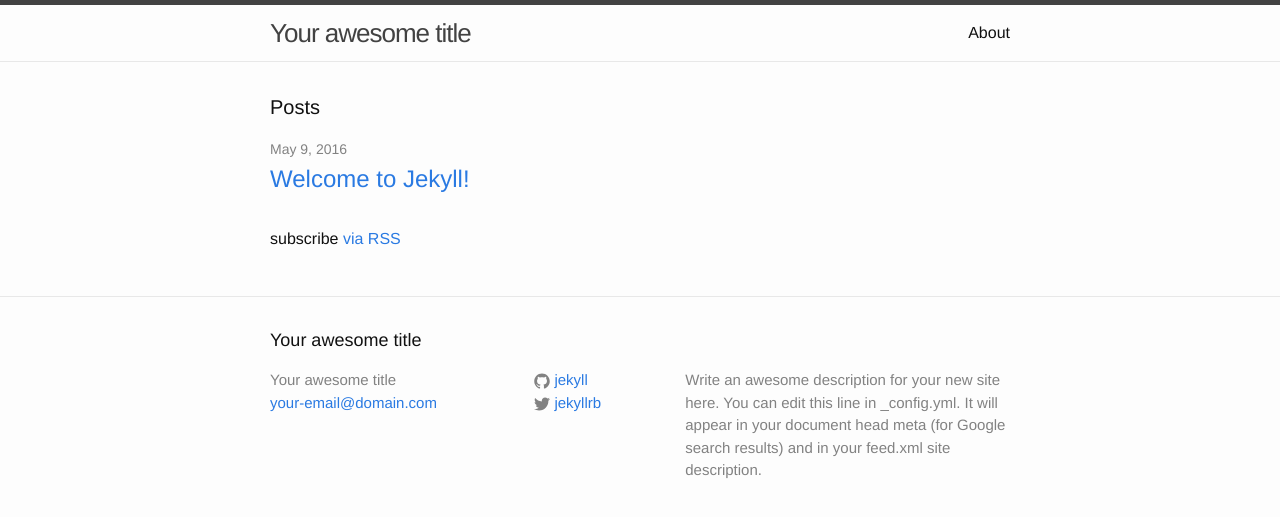
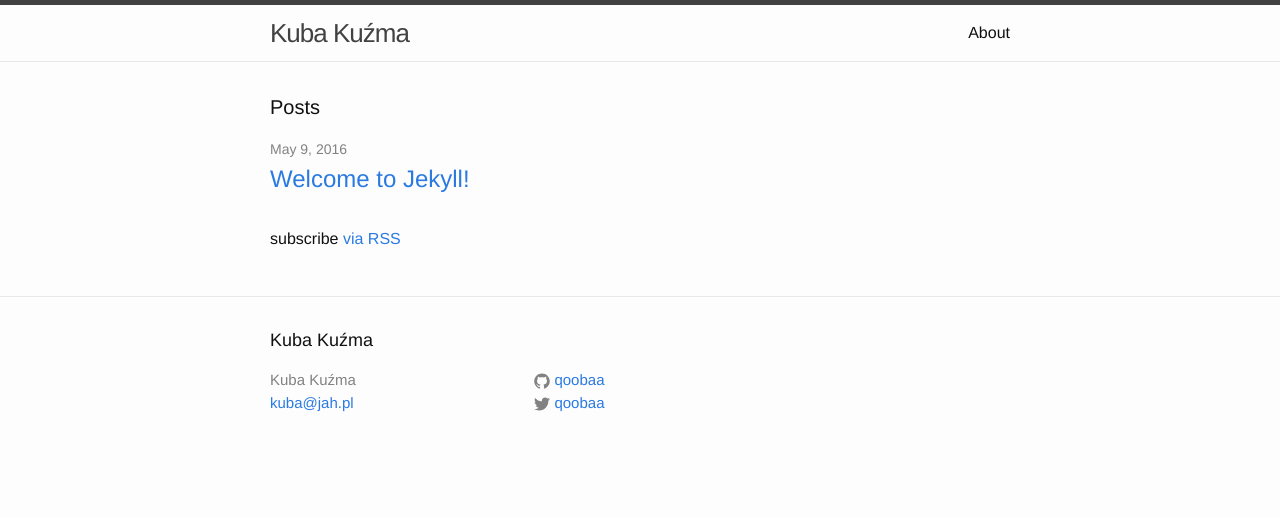
Before and after one commit to qoobaa/blog, a Jekyll site: the page built from index.html, in a window 1280 px wide. Shown: the top 517 px of the page. Built offline with Jekyll 4.4.1, drawn with Linux system fonts in a browser that asks for light colours.

Commit message:
updated config

```diff
--- a/_config.yml
+++ b/_config.yml
@@ -1,21 +1,8 @@
-# Welcome to Jekyll!
-#
-# This config file is meant for settings that affect your whole blog, values
-# which you are expected to set up once and rarely need to edit after that.
-# For technical reasons, this file is *NOT* reloaded automatically when you use
-# 'jekyll serve'. If you change this file, please restart the server process.
-
-# Site settings
-title: Your awesome title
-email: your-email@domain.com
-description: > # this means to ignore newlines until "baseurl:"
-  Write an awesome description for your new site here. You can edit this
-  line in _config.yml. It will appear in your document head meta (for
-  Google search results) and in your feed.xml site description.
-baseurl: "" # the subpath of your site, e.g. /blog
-url: "http://yourdomain.com" # the base hostname & protocol for your site
-twitter_username: jekyllrb
-github_username:  jekyll
-
-# Build settings
+title: Kuba Kuźma
+email: kuba@jah.pl
+description: ""
+baseurl: ""
+url: "https://blog.kubakuzma.com"
+twitter_username: qoobaa
+github_username:  qoobaa
 markdown: kramdown
```
